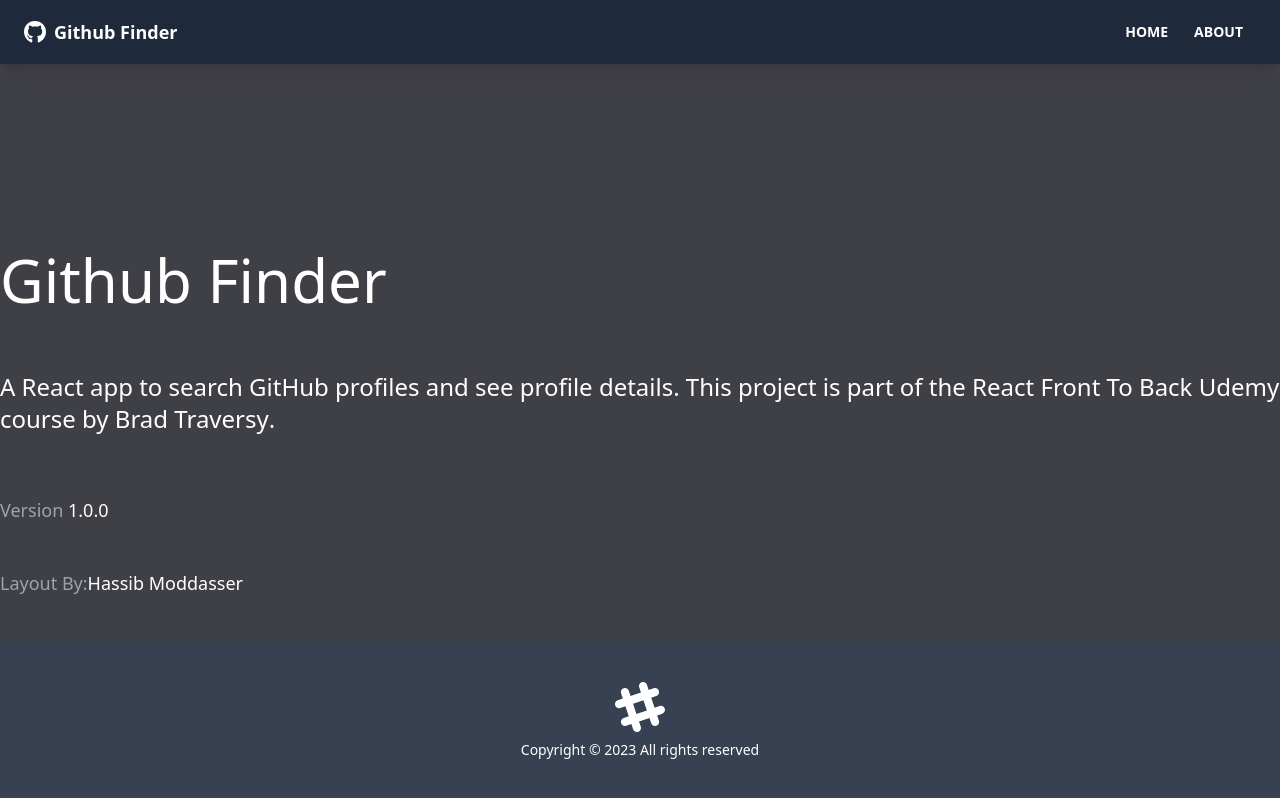
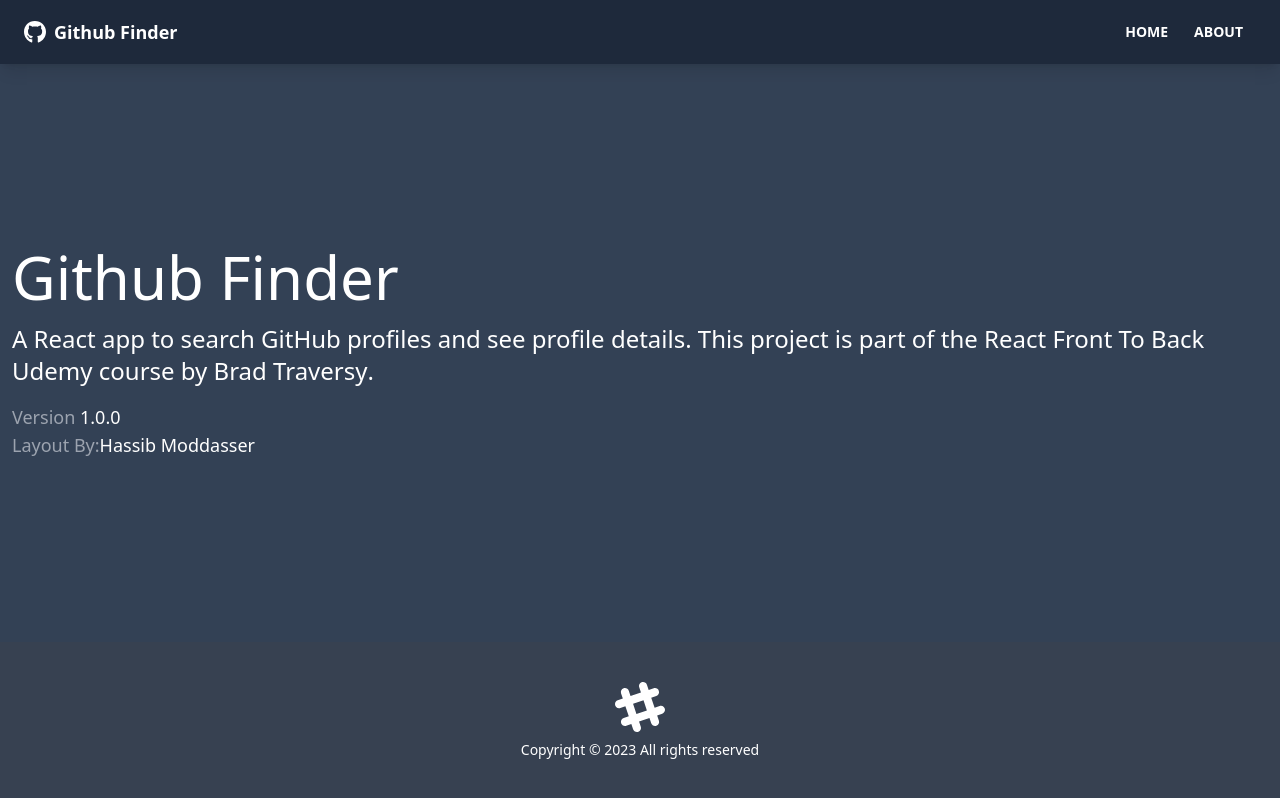
Before and after one commit to jsa-codes/github-finder, a React (Create React App) app: page /about in a window 1280 px wide. Built offline with nearby package versions, Linux system fonts and the light colour scheme.

Commit message:
Still workin on fixing background color

```diff
--- a/src/App.js
+++ b/src/App.js
@@ -8,9 +8,9 @@
 export default function App() {
   return (
     <Router>
-      <div className="flex flex-col justify-between h-screen bg-zinc-700 text-neutral-content">
+      <div className="flex flex-col justify-between h-screen bg-slate-700 text-neutral-content">
         <NavBar />
-        <main className='container mx-auto px-3 pb-12'></main>
+        <main className='container mx-auto px-3 pb-12'>
           <Routes>
             <Route path='/' element={<Home />} />
             <Route path='/about' element={<About />} />
@@ -18,6 +18,7 @@
             <Route path='/*' element={<NotFound />} />
 
           </Routes>
+        </main>
         <Footer />
       </div>
     </Router>
--- a/src/components/users/UserItem.js
+++ b/src/components/users/UserItem.js
@@ -3,7 +3,7 @@
 
 export const UserItem = ({ user: { login, avatar_url } }) => {
     return (
-        <div className='card shadow-md compact side bg-zinc-700'>
+        <div className='card shadow-md compact side bg-slate-700'>
             <div className="flex-row items-center space-x-4 card-body">
                 <div>
                     <div className="avatar">
--- a/src/components/users/UserResults.js
+++ b/src/components/users/UserResults.js
@@ -28,7 +28,7 @@
 
     if (!loading) {
         return (
-            <div className='grid grid-cols-1 gap-8 xl:grid-cols-4 lg:grid-cols-3 md:grid-cols-2'>
+            <div className='grid grid-cols-1 gap-8 xl:grid-cols-4 lg:grid-cols-3 md:grid-cols-2 bg-slate-700'>
                 {
                     users.map((user) => (
                         <UserItem key={user.id} user={user} />
```
Lines whose indentation alone changed are shown as unchanged.
